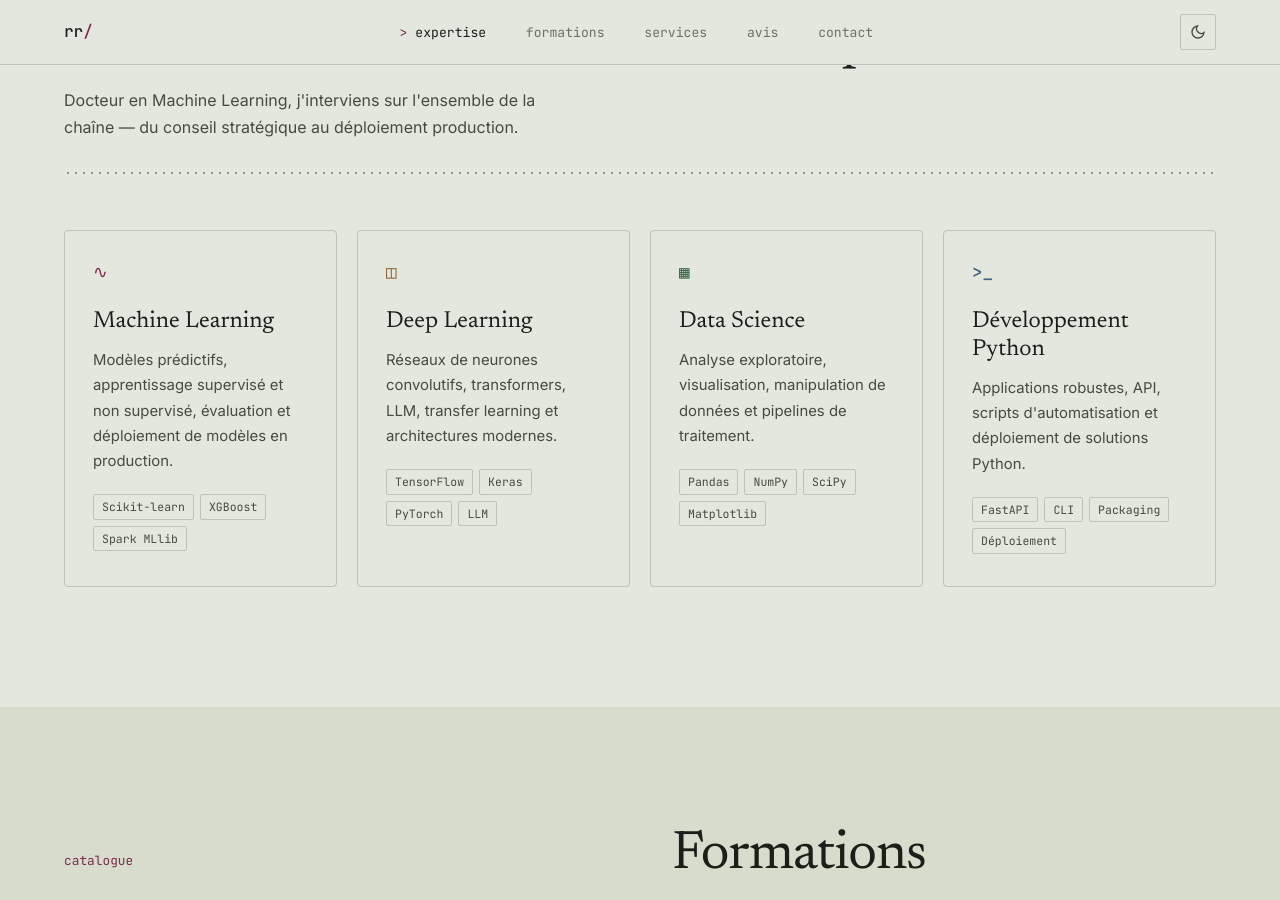
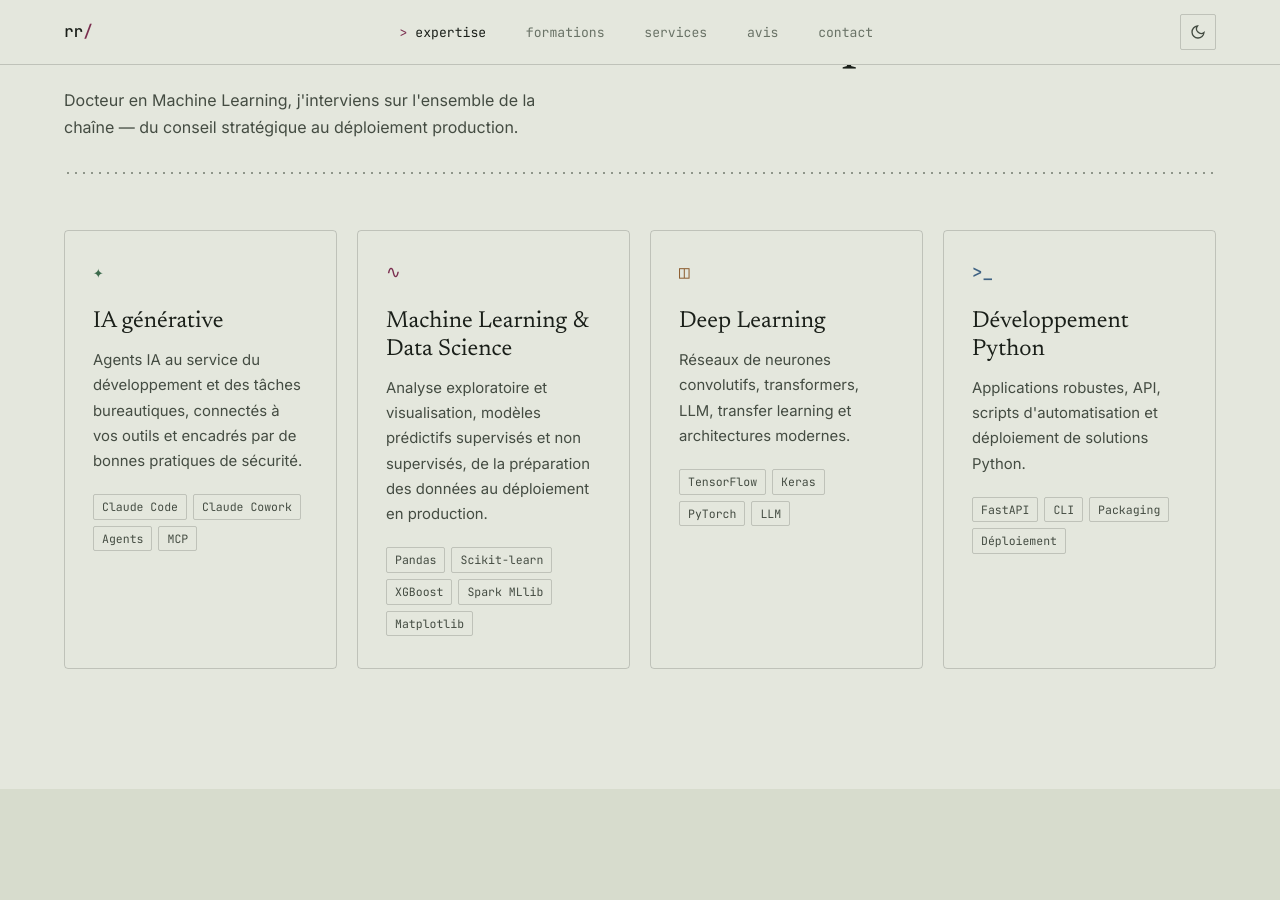
Before and after one commit to NyxAether/nyxaether.github.io, a Jekyll site: the page built from index.html, in a window 1280 px wide and 900 px high, scrolled down 1006 px. Built offline with Jekyll 4.4.1, drawn with Linux system fonts in a browser that asks for light colours.

Commit message:
Ajoute l'expertise IA générative et fusionne ML et Data Science

```diff
--- a/index.html
+++ b/index.html
@@ -57,12 +57,24 @@ description: >-
     </div>
     <div class="expertise-grid">
       <div class="expertise-card" data-reveal>
+        <div class="card-icon sage">✦</div>
+        <h3>IA générative</h3>
+        <p>Agents IA au service du développement et des tâches bureautiques, connectés à vos outils et encadrés par
+          de bonnes pratiques de sécurité.</p>
+        <div class="tag-list">
+          <span class="tag">Claude Code</span><span class="tag">Claude Cowork</span><span class="tag">Agents</span><span
+            class="tag">MCP</span>
+        </div>
+      </div>
+
+      <div class="expertise-card" data-reveal>
         <div class="card-icon accent">∿</div>
-        <h3>Machine Learning</h3>
-        <p>Modèles prédictifs, apprentissage supervisé et non supervisé, évaluation et déploiement de modèles en
-          production.</p>
+        <h3>Machine Learning &amp; Data Science</h3>
+        <p>Analyse exploratoire et visualisation, modèles prédictifs supervisés et non supervisés, de la préparation
+          des données au déploiement en production.</p>
         <div class="tag-list">
-          <span class="tag">Scikit-learn</span><span class="tag">XGBoost</span><span class="tag">Spark MLlib</span>
+          <span class="tag">Pandas</span><span class="tag">Scikit-learn</span><span class="tag">XGBoost</span><span
+            class="tag">Spark MLlib</span><span class="tag">Matplotlib</span>
         </div>
       </div>
 
@@ -73,16 +85,6 @@ description: >-
         <div class="tag-list">
           <span class="tag">TensorFlow</span><span class="tag">Keras</span><span class="tag">PyTorch</span><span
             class="tag">LLM</span>
-        </div>
-      </div>
-
-      <div class="expertise-card" data-reveal>
-        <div class="card-icon sage">▦</div>
-        <h3>Data Science</h3>
-        <p>Analyse exploratoire, visualisation, manipulation de données et pipelines de traitement.</p>
-        <div class="tag-list">
-          <span class="tag">Pandas</span><span class="tag">NumPy</span><span class="tag">SciPy</span><span
-            class="tag">Matplotlib</span>
         </div>
       </div>
 
```
